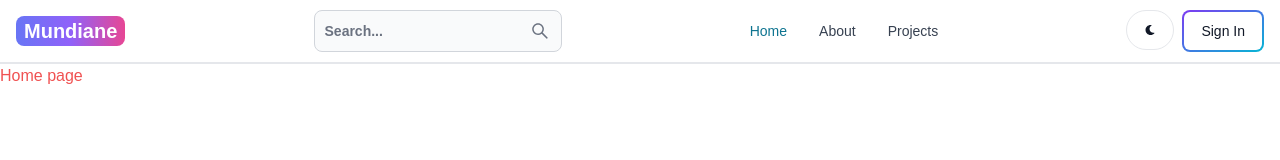
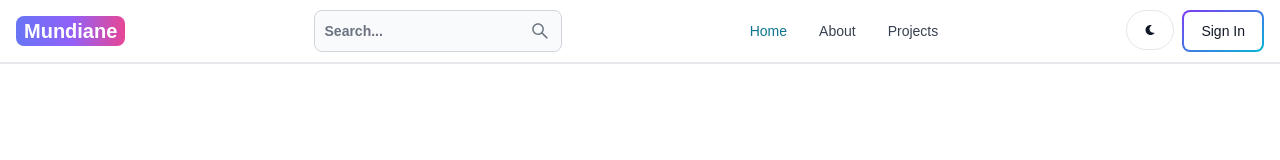
Before and after one commit to mowabanga/simple_blog, a Next.js app: page / in a window 1280 px wide. Shown: the top 160 px of the page. Built offline with nearby package versions, Linux system fonts and the light colour scheme; no server answers.

Commit message:
Implement authentication using clerk

```diff
--- a/jsconfig.json
+++ b/jsconfig.json
@@ -1,5 +1,8 @@
 {
   "compilerOptions": {
+    "jsx": "react",
+    "jsx": "react",
+    "jsx": "react",
     "paths": {
       "@/*": ["./src/*"]
     }
--- a/package.json
+++ b/package.json
@@ -20,6 +20,8 @@
   },
   "devDependencies": {
     "@eslint/eslintrc": "^3",
+    "@types/node": "22.10.2",
+    "@types/react": "19.0.2",
     "eslint": "^9",
     "eslint-config-next": "15.1.3",
     "postcss": "^8",
--- a/src/app/components/Header.jsx
+++ b/src/app/components/Header.jsx
@@ -73,6 +73,7 @@ export default function Header() {
         >
           {theme === 'light' ? <FaSun /> : <FaMoon />}
         </Button>
+
         <SignedIn>
           <UserButton
             appearance={{
@@ -81,6 +82,7 @@ export default function Header() {
             userProfileUrl='/dashboard?tab=profile'
           />
         </SignedIn>
+
         <SignedOut>
           <Link href='/sign-in'>
             <Button gradientDuoTone='purpleToBlue' outline>
@@ -88,6 +90,7 @@ export default function Header() {
             </Button>
           </Link>
         </SignedOut>
+
         <Navbar.Toggle />
       </div>
 
--- a/src/app/layout.js
+++ b/src/app/layout.js
@@ -4,6 +4,7 @@ import Header from "./components/Header";
 import { ClerkProvider } from "@clerk/nextjs";
 import { ThemeProvider } from "next-themes";
 import ThemeComponent from "./components/ThemeComponent";
+import { ThemeModeScript } from "flowbite-react";
 
 const geistSans = Geist({
   variable: "--font-geist-sans",
@@ -23,7 +24,10 @@ export const metadata = {
 export default function RootLayout({ children }) {
   return (
     <ClerkProvider>
-      <html lang="en" suppressHydrationWarning>
+      <html lang="en">
+        <head>
+          <ThemeModeScript />
+        </head>
         <body
           className={`${geistSans.variable} ${geistMono.variable} antialiased`}
         >
--- a/src/app/page.jsx
+++ b/src/app/page.jsx
@@ -2,8 +2,8 @@ import React from 'react'
 
 const Home = () => {
   return (
-    <div className='text-red-500'>
-      Home page
+    <div>
+
     </div>
   )
 }
--- /dev/null
+++ b/src/app/sign-in/[[...sign-in]]/page.jsx
@@ -0,0 +1,9 @@
+import { SignIn } from '@clerk/nextjs'
+
+export default function Page() {
+  return (
+    <div className='flex items-center justify-center p-3'>
+      <SignIn />
+    </div>
+  )
+}
--- /dev/null
+++ b/src/app/sign-up/[[...sign-up]]/page.jsx
@@ -0,0 +1,9 @@
+import { SignIn } from '@clerk/nextjs'
+
+export default function Page() {
+  return (
+    <div className='flex items-center justify-center p-3'>
+      <SignIn />
+    </div>
+  )
+}
```
Also changed, not shown: tsconfig.json (added, +35 -0 lines), 1 other file (tests, documents, lock files or other folders).
